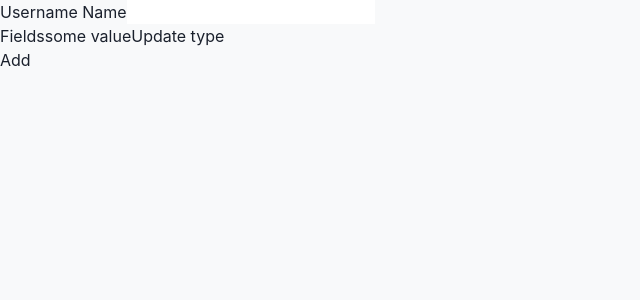
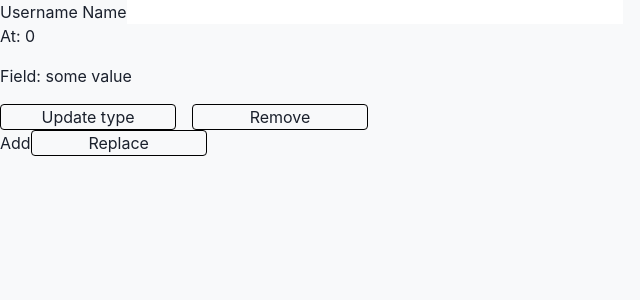
Before and after one commit to dangphu2412/s-recruitment-fe, a Next.js app: page /test-field-array in a window 1280 px wide. Shown: the top 300 px of the page, without its empty margins (0-640 px from the left). Built offline with nearby package versions, Linux system fonts and the light colour scheme; no server answers.

Commit message:
feat: add example of field array

```diff
--- /dev/null
+++ b/modules/shared/components/Disclosure/Disclosure.tsx
@@ -0,0 +1,112 @@
+import {
+  createContext,
+  Dispatch,
+  forwardRef,
+  ForwardRefRenderFunction,
+  MutableRefObject,
+  useContext
+} from 'react';
+
+enum DisclosureStates {
+  Open,
+  Closed
+}
+
+type StateDefinition = {
+  disclosureState: DisclosureStates;
+
+  linkedPanel: boolean;
+
+  buttonRef: MutableRefObject<HTMLButtonElement | null>;
+  panelRef: MutableRefObject<HTMLDivElement | null>;
+
+  buttonId: string | null;
+  panelId: string | null;
+};
+
+enum ActionTypes {
+  ToggleDisclosure,
+  CloseDisclosure,
+
+  SetButtonId,
+  SetPanelId,
+
+  LinkPanel,
+  UnlinkPanel
+}
+
+type Actions =
+  | { type: ActionTypes.ToggleDisclosure }
+  | { type: ActionTypes.CloseDisclosure }
+  | { type: ActionTypes.SetButtonId; buttonId: string | null }
+  | { type: ActionTypes.SetPanelId; panelId: string | null }
+  | { type: ActionTypes.LinkPanel }
+  | { type: ActionTypes.UnlinkPanel };
+
+let reducers: {
+  [P in ActionTypes]: (
+    state: StateDefinition,
+    action: Extract<Actions, { type: P }>
+  ) => StateDefinition;
+} = {
+  [ActionTypes.ToggleDisclosure]: state => ({
+    ...state,
+    disclosureState: {
+      [DisclosureStates.Open]: DisclosureStates.Closed,
+      [DisclosureStates.Closed]: DisclosureStates.Open
+    }[state.disclosureState]
+  }),
+  [ActionTypes.CloseDisclosure]: state => {
+    if (state.disclosureState === DisclosureStates.Closed) return state;
+    return { ...state, disclosureState: DisclosureStates.Closed };
+  },
+  [ActionTypes.LinkPanel](state) {
+    if (state.linkedPanel === true) return state;
+    return { ...state, linkedPanel: true };
+  },
+  [ActionTypes.UnlinkPanel](state) {
+    if (state.linkedPanel === false) return state;
+    return { ...state, linkedPanel: false };
+  },
+  [ActionTypes.SetButtonId](state, action) {
+    if (state.buttonId === action.buttonId) return state;
+    return { ...state, buttonId: action.buttonId };
+  },
+  [ActionTypes.SetPanelId](state, action) {
+    if (state.panelId === action.panelId) return state;
+    return { ...state, panelId: action.panelId };
+  }
+};
+const DisclosureContext = createContext<
+  [StateDefinition, Dispatch<Actions>] | null
+>(null);
+DisclosureContext.displayName = 'DisclosureContext';
+
+function useDisclosureContext(component: string) {
+  let context = useContext(DisclosureContext);
+  if (context === null) {
+    let err = new Error(
+      `<${component} /> is missing a parent <Disclosure /> component.`
+    );
+    if (Error.captureStackTrace)
+      Error.captureStackTrace(err, useDisclosureContext);
+    throw err;
+  }
+  return context;
+}
+
+let DisclosureAPIContext = createContext<{
+  close(
+    focusableElement?: HTMLElement | MutableRefObject<HTMLElement | null>
+  ): void;
+} | null>(null);
+DisclosureAPIContext.displayName = 'DisclosureAPIContext';
+
+type Props = {};
+
+const DisclosureFn: ForwardRefRenderFunction<'div', Props> = (props, ref) => {
+  return <></>;
+};
+
+export const Disclosure = forwardRef(DisclosureFn);
+Disclosure.displayName = 'Disclosure';
--- a/pages/test-field-array.tsx
+++ b/pages/test-field-array.tsx
@@ -10,8 +10,18 @@ type X = {
   }[];
 };
 
+function SuperComponent({ item }: { item: X['fields'][0] }) {
+  console.log('Render at', item.type);
+  return (
+    <div>
+      <label>Field: {item.type}</label>
+    </div>
+  );
+}
+
 const HookFormPage: NextPageWithLayout = () => {
-  const { register, control, setValue } = useForm<X>({
+  console.log('Render');
+  const { register, control, setValue, getValues } = useForm<X>({
     defaultValues: {
       username: '',
       fields: [
@@ -21,29 +31,37 @@ const HookFormPage: NextPageWithLayout = () => {
       ]
     }
   });
-  const { fields, append, remove } = useFieldArray({
+  const { fields, append, remove, replace } = useFieldArray({
     control,
     name: 'fields'
   });
-  console.log(fields);
 
   return (
     <>
       <label>Username Name</label>
       <input {...register('username')} />
+      <input type="number" max={10} maxLength={2} />
 
       {fields.map((item, index) => {
         return (
-          <div key={item.id}>
-            <div>
-              Fields
-              {item.type}
+          <div key={item.id} className="text-red flex flex-col gap-4">
+            At: {index}
+            <SuperComponent key={item.id} item={item} />
+            <div className="text-red flex flex-row gap-4">
               <button
+                className="border border-black rounded w-44"
                 onClick={() =>
                   setValue(`fields.${index}.type`, 'Updated' + Math.random())
                 }
               >
                 Update type
+              </button>
+
+              <button
+                className="border border-black rounded w-44"
+                onClick={() => remove(index)}
+              >
+                Remove
               </button>
             </div>
           </div>
@@ -57,6 +75,22 @@ const HookFormPage: NextPageWithLayout = () => {
       >
         Add
       </button>
+
+      <button
+        className="border border-black rounded w-44"
+        onClick={() => {
+          replace(
+            fields.map(field => {
+              return {
+                ...field,
+                type: 'Con chim non'
+              };
+            })
+          );
+        }}
+      >
+        Replace
+      </button>
     </>
   );
 };
```
Also changed, not shown: modules/shared/components/Disclosure/index.ts (added).
